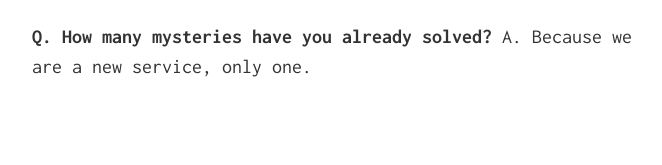
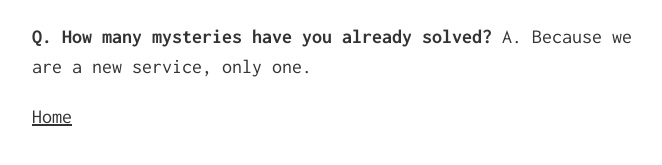
Before and after one commit to tomjoyner/shopping_cart, a Jekyll site: the page built from faqs.md, in a window 1280 px wide. Shown: the part 468-633 px from the top of the page, without its empty margins (308-970 px from the left). Built offline with Jekyll 4.4.1, drawn with Linux system fonts in a browser that asks for light colours; our own code applies the rules of GitHub Pages for plain Markdown files.

Commit message:
Update faqs.md

```diff
--- a/faqs.md
+++ b/faqs.md
@@ -12,3 +12,5 @@ A. They are free for the time being (expenses not included).</p>
 A. Why not??</p>
 <p><strong>Q. How many mysteries have you already solved?</strong>
 A. Because we are a new service, only one.</p>
+
+<p><a href="/index">Home</a></p>
```
